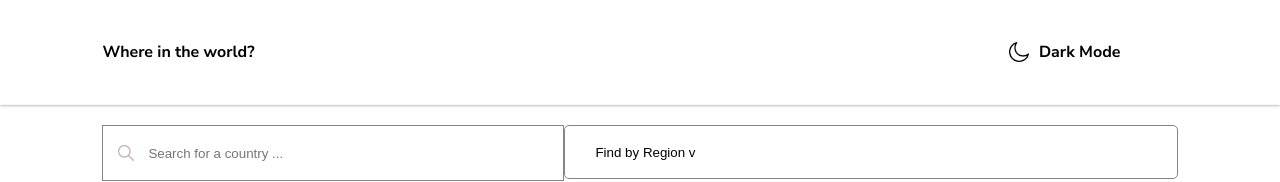
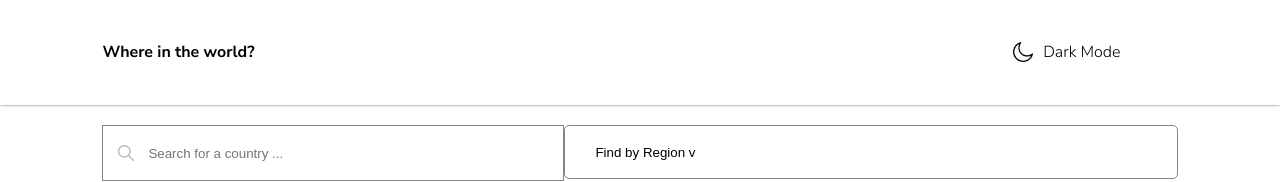
Before and after one commit to Haywayaheadshot/rest-countries-api-with-color-theme-switcher, a React (Create React App) app: page / in a window 1280 px wide. Shown: the top 182 px of the page. Built offline with nearby package versions, Linux system fonts and the light colour scheme; no server answers.

Commit message:
Add cursor property with ponter value to half-moon-btn h2 and half-moon-img classes

```diff
--- a/src/styles/dark-mode.css
+++ b/src/styles/dark-mode.css
@@ -1,5 +1,6 @@
 .half-moon-img {
   width: 20px;
+  cursor: pointer;
 }
 
 .half-moon-btn {
@@ -10,8 +11,11 @@
   align-items: center;
   justify-content: center;
   gap: 10px;
+}
 
-  /* height: fit-content; */
+.half-moon-btn h2 {
+  font-weight: 300;
+  cursor: pointer;
 }
 
 .dark-mode-container {
```
